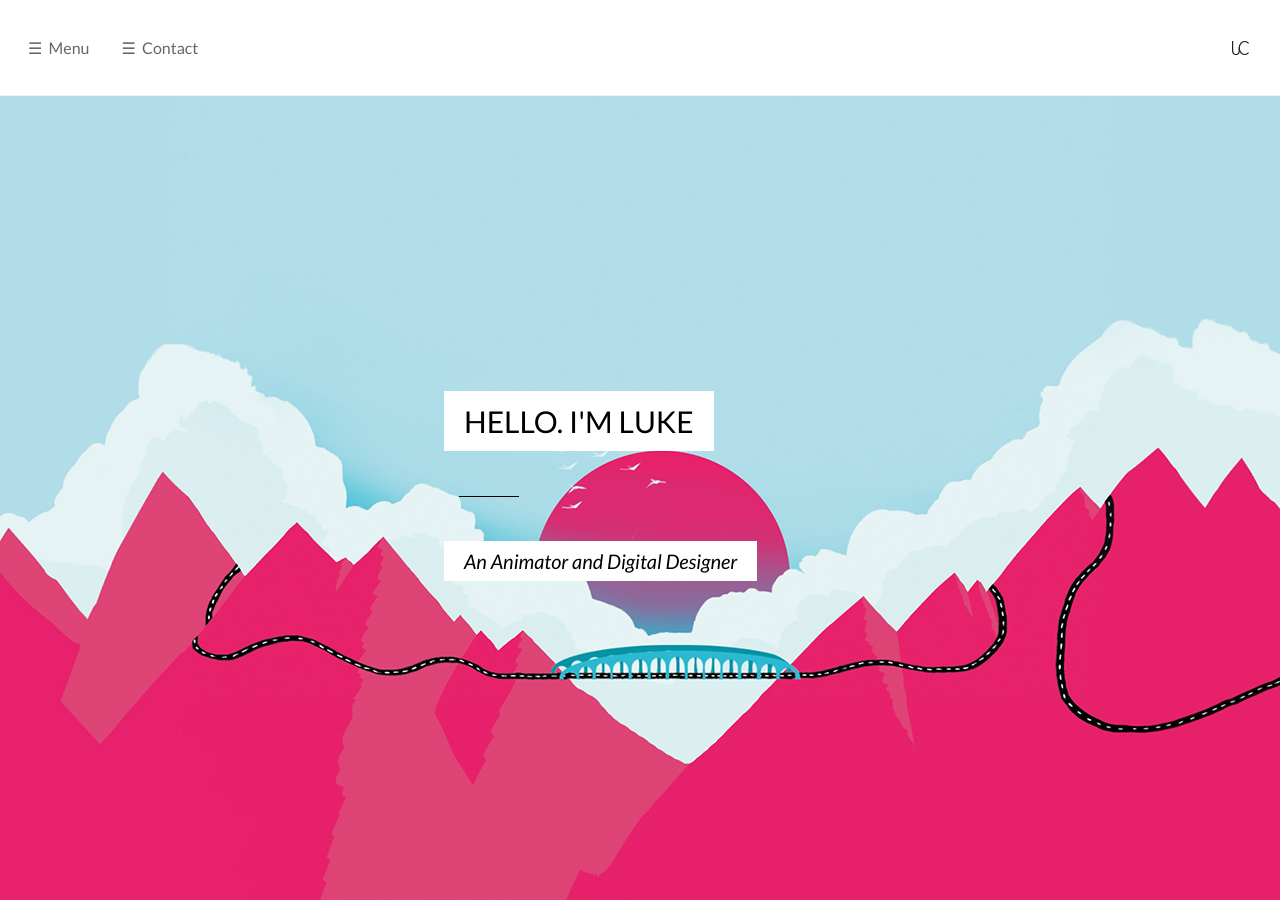
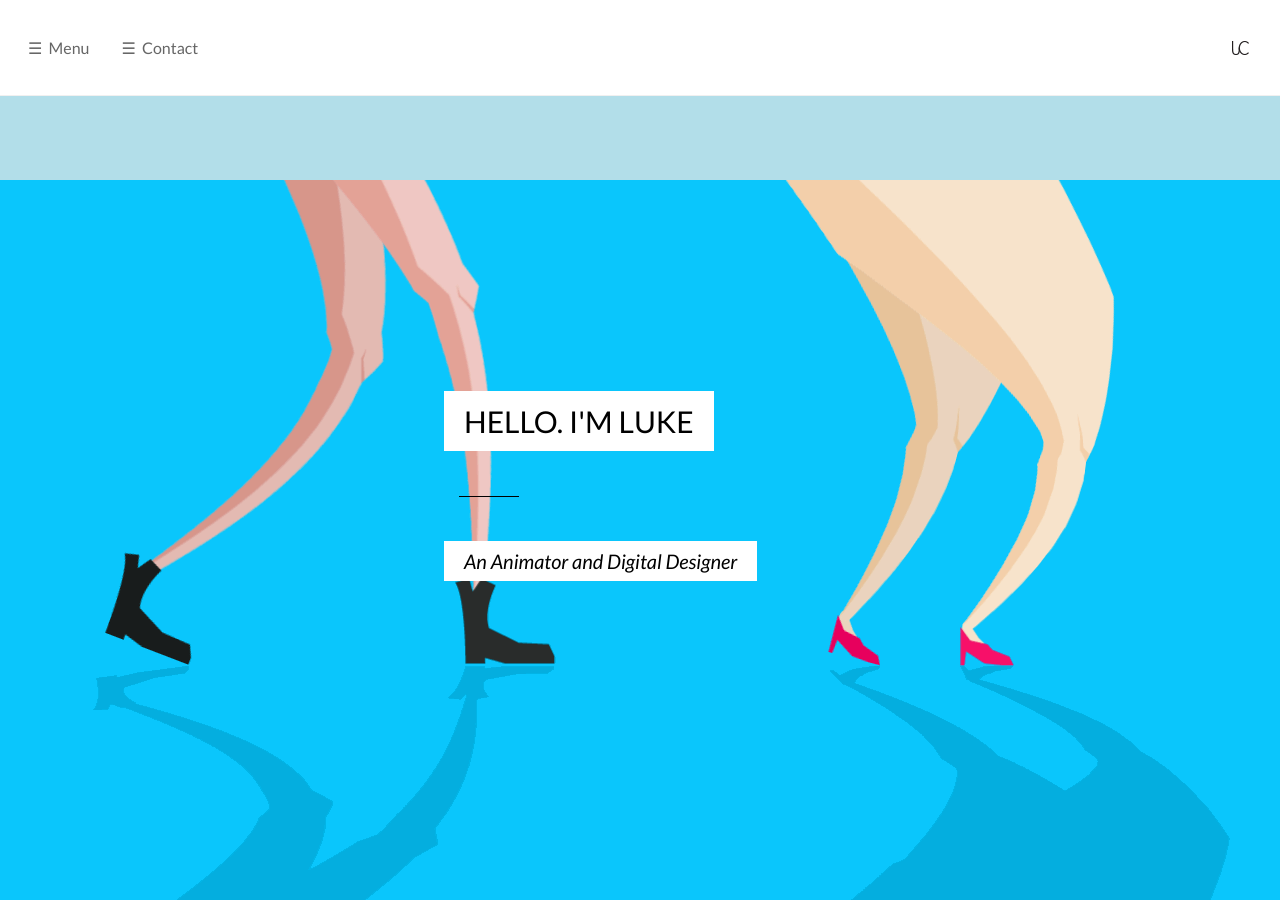
Before and after one commit to lukecarlton/lukecarlton.com, a Jekyll site: the page built from index.html, in a window 1280 px wide. Built offline with Jekyll 4.4.1, drawn with Linux system fonts in a browser that asks for light colours; Markdown is read by kramdown in place of the engine named in the settings; the list of posts is cut into pages by our own code.

Commit message:
homepage bg

```diff
--- a/_config.yml
+++ b/_config.yml
@@ -23,7 +23,7 @@ home_intro_text_colour:        "FFFFFF"
 home_intro_text_shadow_colour: "000000"
 # Lives under the /images folder, expects the file name
 logo: "homepage/logo.png"
-home_background_image: "homepage/Mountains-2.1.jpg"
+home_background_image: "homepage/Legs-more!.gif"
 
 
 # Don't touch below me!
```
Also changed, not shown: images/homepage/Legs-more!.gif (added).
